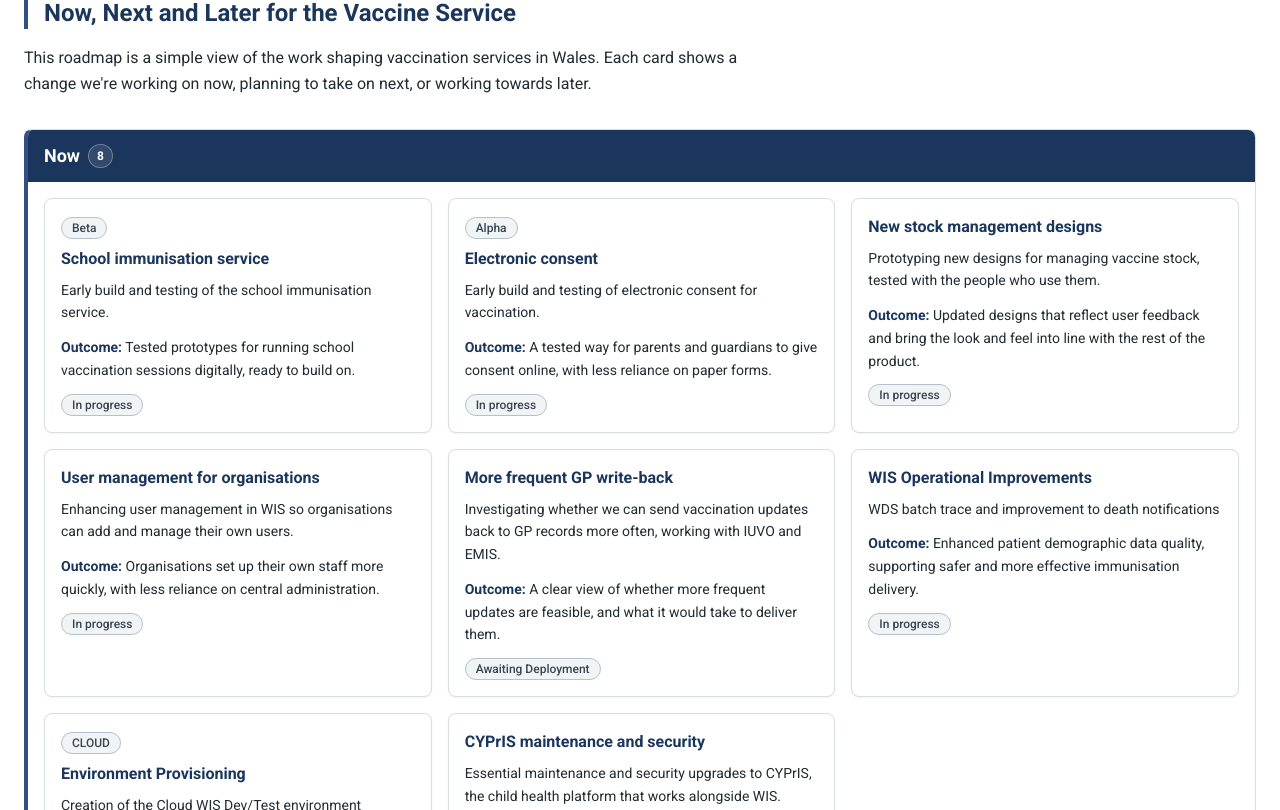
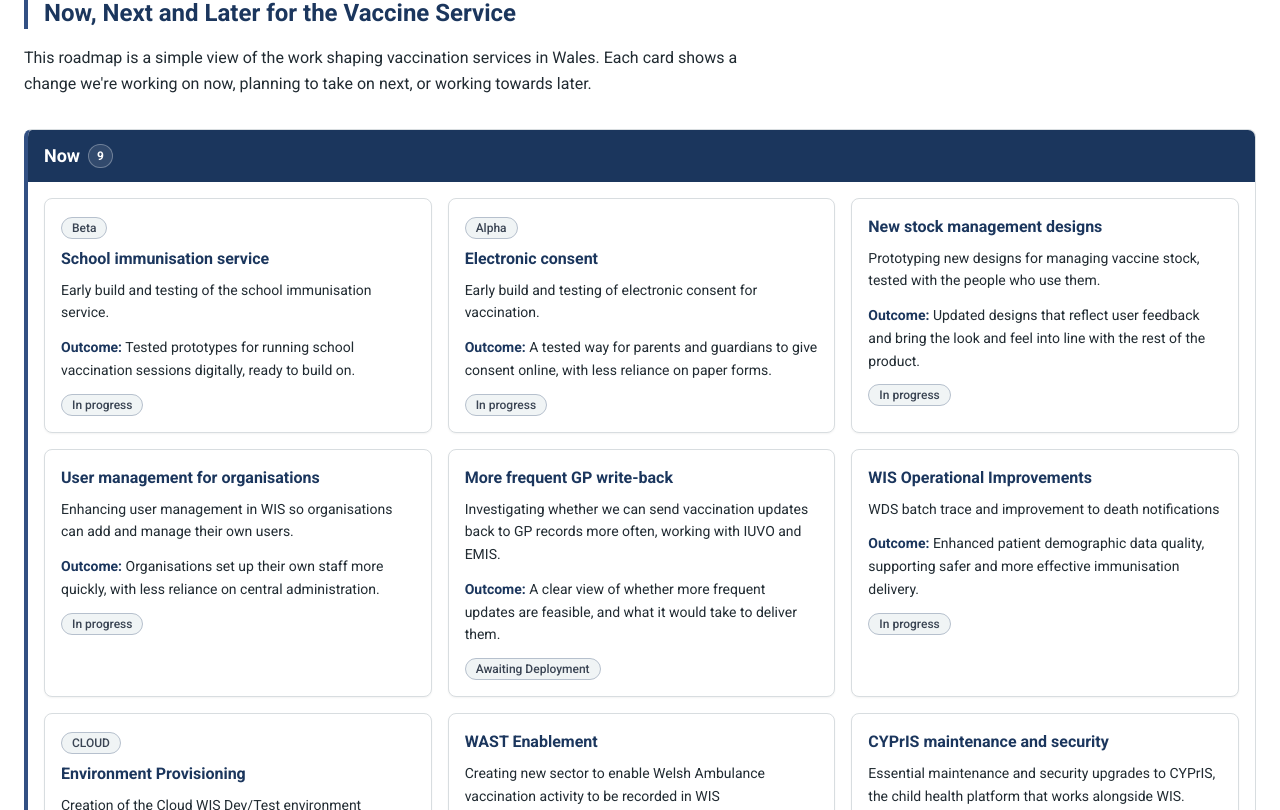
Before and after one commit to DHCW-Digital-Health-and-Care-Wales/dhcw-vaccine-roadmap, a React (Vite) app: page / in a window 1280 px wide. Shown: the part 2110-2920 px from the top of the page. Built offline with nearby package versions, Linux system fonts and the light colour scheme.

Commit message:
Add WAST Enablement roadmap card

```diff
--- a/src/data/roadmap.ts
+++ b/src/data/roadmap.ts
@@ -273,6 +273,18 @@ export const roadmap: Roadmap = {
       phase: 'CLOUD',
       outcome:
         'Delivers a fully populated testing environment to support the Cloud and database migration activity.',
+      updated: UPDATED_AT,
+    },
+    {
+      id: 'wast-enablement',
+      title: localised('WAST Enablement'),
+      summary: localised(
+        'Creating new sector to enable Welsh Ambulance vaccination activity to be recorded in WIS',
+      ),
+      categoryId: CATEGORY_ID,
+      horizon: 'now',
+      status: 'in-progress',
+      outcome: 'WAST Vaccination activity available in WIS',
       updated: UPDATED_AT,
     },
     {
```
